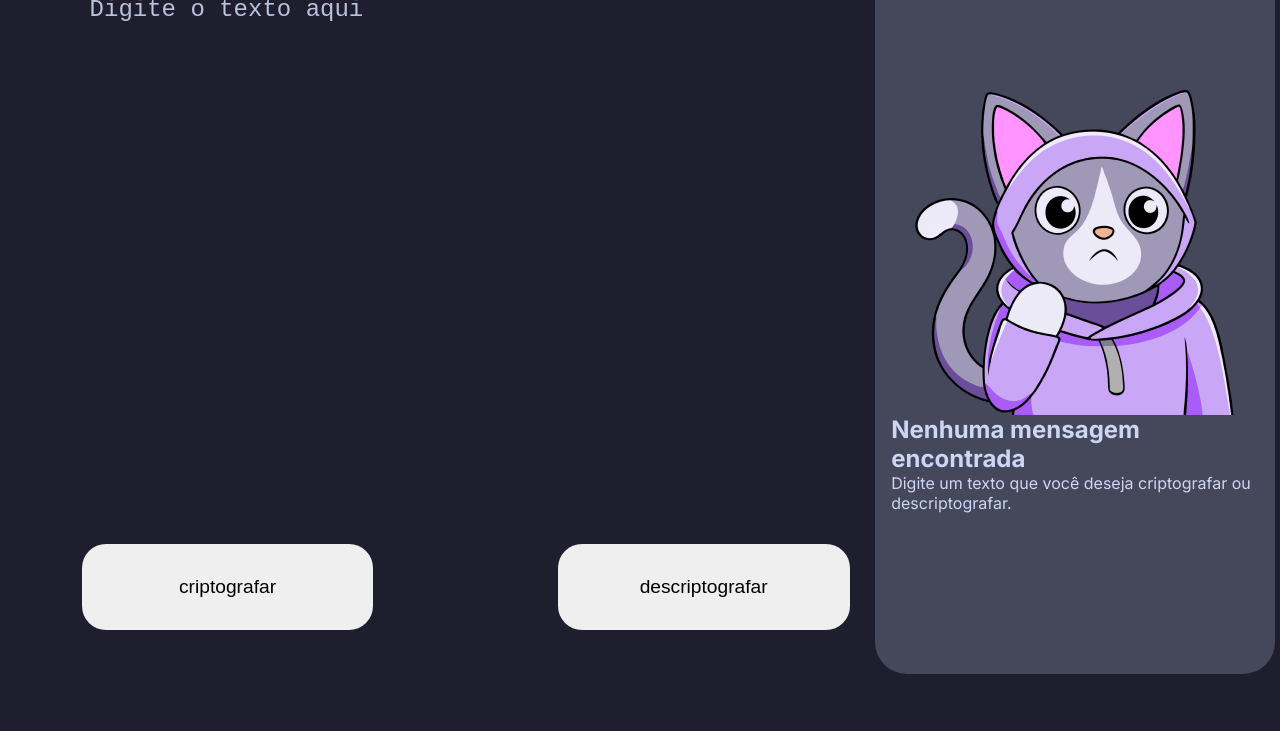
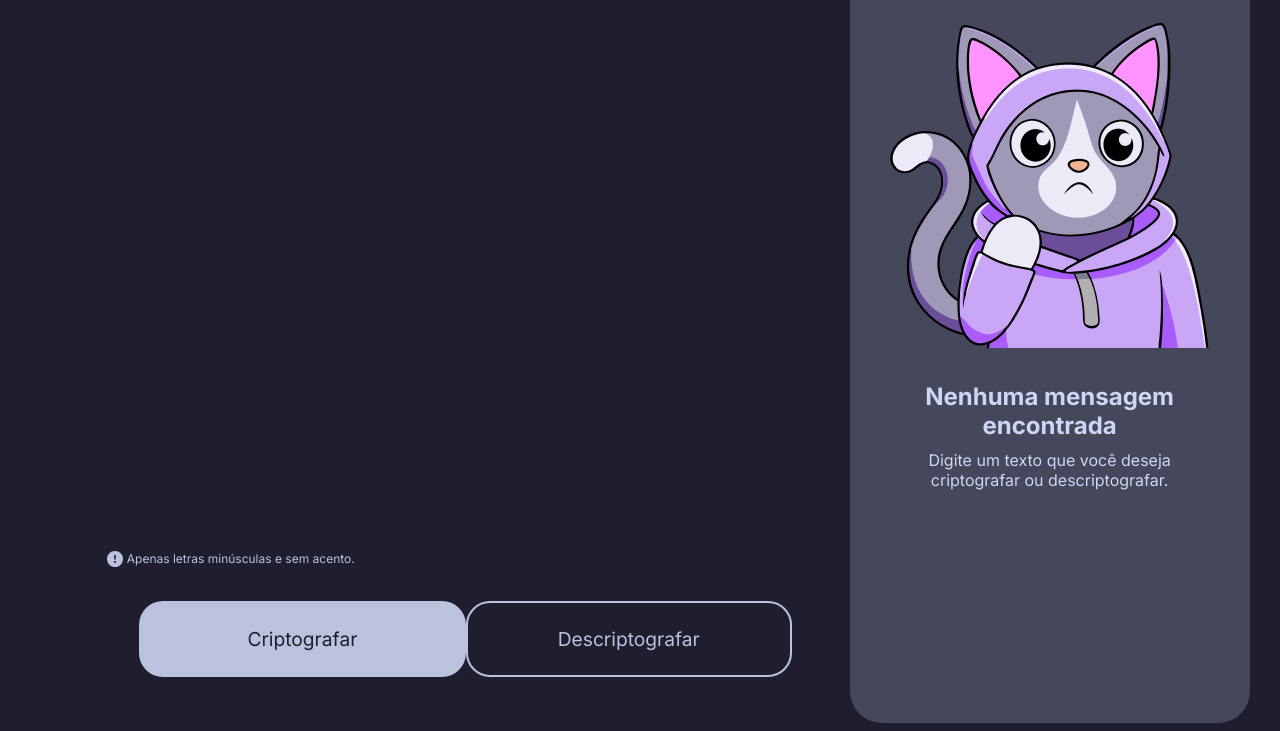
Before and after one commit to thnbi/Meowcrypted, a plain HTML site: page index.html in a window 1280 px wide. Shown: the part 149-880 px from the top of the page. Before the commit the page ends 823 px from the top, so only its background shows below. Drawn offline with Linux system fonts and the light colour scheme.

Commit message:
feat(ui): stable version design layout and styles

```diff
--- a/index.html
+++ b/index.html
@@ -4,16 +4,14 @@
 		<meta charset="UTF-8" />
 		<meta name="viewport" content="width=device-width, initial-scale=1.0" />
 		<link rel="stylesheet" href="style.css" />
-		<title>Decodificador</title>
+		<title>MeowCrypt</title>
 	</head>
 	<body>
-		<header class="cabecalho">
 		<img
 			class="cabecalho__logo"
 			src="img/logo.png"
 			alt="computador da cor rosa com um rosto abstrato de gato em sua parte superior em um estilo minimalista"
 		/>
-		</header>
 		<main class="app">
 			<section class="content">
 				<form class="request-panel">
@@ -22,21 +20,30 @@
 						placeholder="Digite o texto aqui"
 						id="input"
 						name="input"
-						rows="20"
+						rows="15"
 						cols="50"
 					></textarea>
+					<div class="request-panel__warning">
+						<img
+							src="img/Vector.svg"
+							class="request-panel__warning__icon"
+						/>
+						<p class="request-panel__warning__text">
+							Apenas letras minúsculas e sem acento.
+						</p>
+					</div>
 					<div class="buttons-area">
 						<button
 							class="buttons-area__button criptografar"
 							type="submit"
 						>
-							criptografar
+							Criptografar
 						</button>
 						<button
 							class="buttons-area__button descriptografar"
 							type="submit"
 						>
-							descriptografar
+							Descriptografar
 						</button>
 					</div>
 				</form>
@@ -47,13 +54,16 @@
 					src="img/confused-cat.png"
 					alt="gato cinza com moletom roxo com uma expressão de confuso"
 				/>
-				<h2>Nenhuma mensagem encontrada</h2>
-				<p>
+				<div class="answer-panel__text-area">
+					<h2 class="answer-panel__title">
+						Nenhuma mensagem encontrada
+					</h2>
+					<p class="answer-panel__subtext">
 						Digite um texto que você deseja criptografar ou
 						descriptografar.
 					</p>
+				</div>
 			</section>
 		</main>
-		<footer></footer>
 	</body>
 </html>
--- a/style.css
+++ b/style.css
@@ -1,4 +1,4 @@
-@import url('https://fonts.googleapis.com/css2?family=Inter:wght@100..900&display=swap');
+@import url("https://fonts.googleapis.com/css2?family=Inter:wght@100..900&display=swap");
 
 :root {
 	--mocha-base: #1e1e2e;
@@ -11,16 +11,17 @@
 	margin: 0;
 	padding: 0;
 	box-sizing: border-box;
+	font-family: "Inter", sans-serif;
 }
 
 body {
 	background-color: var(--mocha-base);
 	color: var(--text);
 	height: 100vh;
-	font-family: 'Inter', sans-serif;
 }
 
 .cabecalho__logo {
+	position: absolute;
 	margin-left: 2.5rem;
 	margin-top: 0.8rem;
 	width: 7.5rem;
@@ -30,24 +31,29 @@ body {
 	display: flex;
 	justify-content: center;
 	gap: 2%;
+	height: 100vh;
 }
 
 .content {
-	width: 60%;
+	align-self: center;
+	width: 56%;
 	margin-left: 6%;
 }
 
 .request-panel {
 	display: flex;
 	flex-direction: column;
+	height: 54rem;
+	gap: 4%;
+	margin-top: 6rem;
 }
 
 .request-panel__input {
 	color: var(--text);
 	background-color: var(--mocho-base);
 	border: none;
-	padding: 0.5rem;
-	font-size: 1.5rem;
+	padding: 2rem;
+	font-size: 2rem;
 	resize: none;
 }
 
@@ -59,18 +65,46 @@ body {
 	outline: none;
 }
 
+.request-panel__warning {
+	display: flex;
+	align-items: center;
+	vertical-align: middle;
+	gap: 0.5%;
+}
+
+.request-panel__warning__icon {
+	width: 1rem;
+}
+
+.request-panel__warning__text {
+	color: var(--subtext);
+	font-size: 0.75rem;
+}
+
 .buttons-area {
 	display: flex;
 	justify-content: space-between;
+	padding: 0 2rem;
 }
 
 .buttons-area__button {
 	border: none;
 	border-radius: 24px;
-	padding: 2rem 0;
+	padding: 1.5rem 0;
 	font-size: 1.2rem;
 	cursor: pointer;
-	width: 38%;
+	width: 20.5rem;
+}
+
+.criptografar {
+	background-color: var(--subtext);
+	color: var(--mocha-base);
+}
+
+.descriptografar {
+	background-color: var(--mocho-base);
+	color: var(--subtext);
+	border: 2px solid var(--subtext);
 }
 
 .answer-panel {
@@ -78,14 +112,21 @@ body {
 	flex-direction: column;
 	align-items: center;
 	justify-content: center;
+	align-self: center;
 	background-color: var(--surface);
 	border-radius: 32px;
-	padding: 1rem;
-	margin-top: -5.45%;
-	height: 94.5vh;
+	padding: 3rem;
+	height: 59rem;
 	width: 25rem;
+	text-align: center;
+	gap: 4%;
 }
 
 .answer-panel__image {
 	width: 21rem;
 }
+
+.answer-panel__title {
+	font-size: 1.5rem;
+	margin-bottom: 3%;
+}
```
Also changed, not shown: img/Vector.svg (added). Lines whose indentation alone changed are shown as unchanged.
